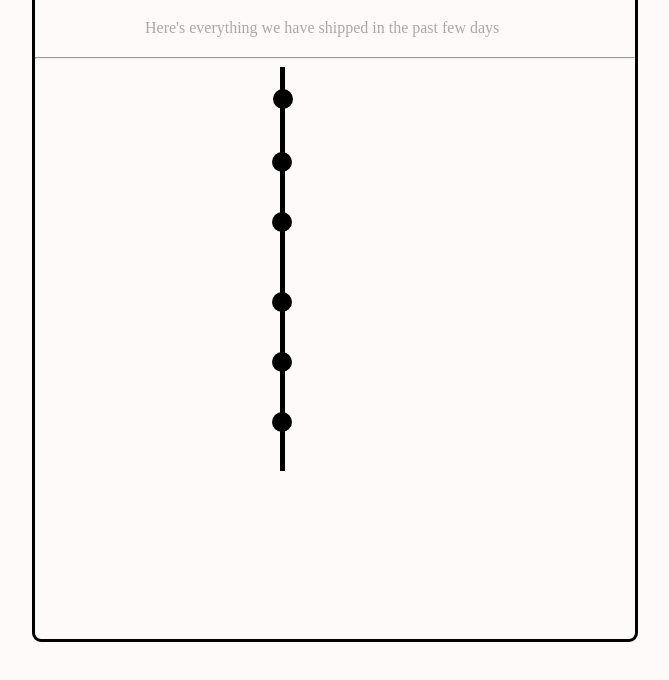
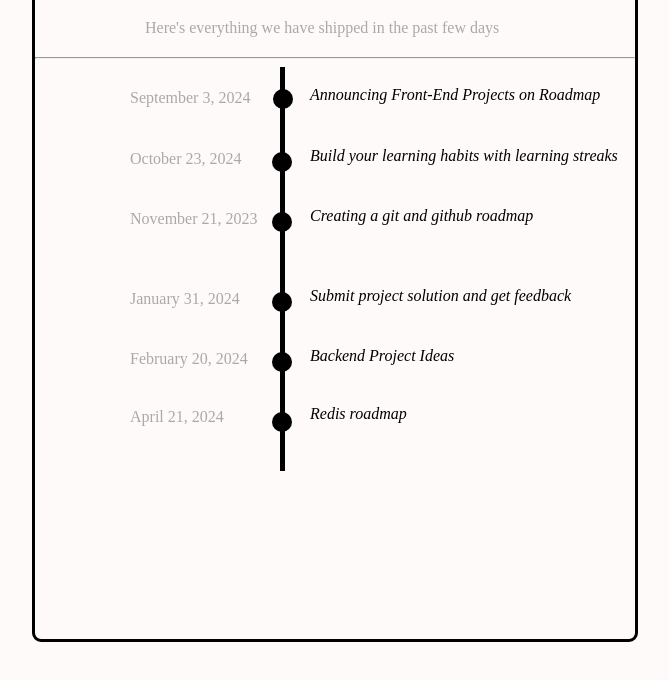
Before and after one commit to mitchomeke/Change-Log-Component, a plain HTML site: page index.html in a window 1280 px wide. Shown: the part 72-752 px from the top of the page, without its empty margins (46-715 px from the left). Drawn offline with Linux system fonts and the light colour scheme; a web font is replaced by a local one.

Commit message:
Reamaining button

```diff
--- a/index.html
+++ b/index.html
@@ -59,6 +59,75 @@
             margin-top: 40px;
             margin-left: 310px;
         }
+        .september {
+            color: darkgrey;
+            margin-top: -20px;
+            margin-left: 95px;
+        }
+        .october {
+            color: darkgrey;
+            margin-top: 43px;
+            margin-left: 95px;
+        }
+        .november {
+            color: darkgrey;
+            margin-top: 42px;
+            margin-left: 95px;
+        }
+        .january {
+            color: darkgrey;
+            margin-top: 62px;
+            margin-left: 95px;
+        }
+        .february {
+            color: darkgrey;
+            margin-top: 42px;
+            margin-left: 95px;
+        }
+        .april{
+            color: darkgrey;
+            margin-left: 95px;
+            margin-top: 40px;
+        }
+
+
+
+        .frontend {
+            color: black;
+            margin-top: -340px;
+            margin-left: 275px;
+            font-style: oblique;
+        }
+        .habits {
+            color: black;
+            margin-top: 43px;
+            margin-left: 275px;
+            font-style: oblique;
+        }
+        .git {
+            color: black;
+            margin-top: 42px;
+            margin-left: 275px;
+            font-style: oblique;
+        }
+        .solution {
+            color: black;
+            margin-top: 62px;
+            margin-left: 275px;
+            font-style: oblique;
+        }
+        .backend {
+            color: black;
+            margin-top: 42px;
+            margin-left: 275px;
+            font-style: oblique;
+        }
+        .redis{
+            color: black;
+            margin-left: 275px;
+            margin-top: 40px;
+            font-style: oblique;
+        }
 
 
     </style>
@@ -77,6 +146,20 @@
     <hr style="margin-top: 20px">
     <hr style="border: 2px solid black; width: 1px; height: 400px; background-color: black; margin-right: 350px">
     <div class="circle1"></div>
+    <div class="september">September 3, 2024</div>
+    <div class="october">October 23, 2024</div>
+    <div class="november">November 21, 2023</div>
+    <div class="january">January 31, 2024</div>
+    <div class="february">February 20, 2024</div>
+    <div class="april">April 21, 2024</div>
+
+    <div class="frontend">Announcing Front-End Projects on Roadmap</div>
+    <div class="habits">Build your learning habits with learning streaks</div>
+    <div class="git">Creating a git and github roadmap</div>
+    <div class="solution">Submit project solution and get feedback</div>
+    <div class="backend">Backend Project Ideas</div>
+    <div class="redis">Redis roadmap</div>
+
 </div>
 <div class="circle2"></div>
 <div class="circle3"></div>
@@ -88,5 +171,6 @@
 
 
 
+
 </body>
 </html>
```
Also changed, not shown: 1 other file.
